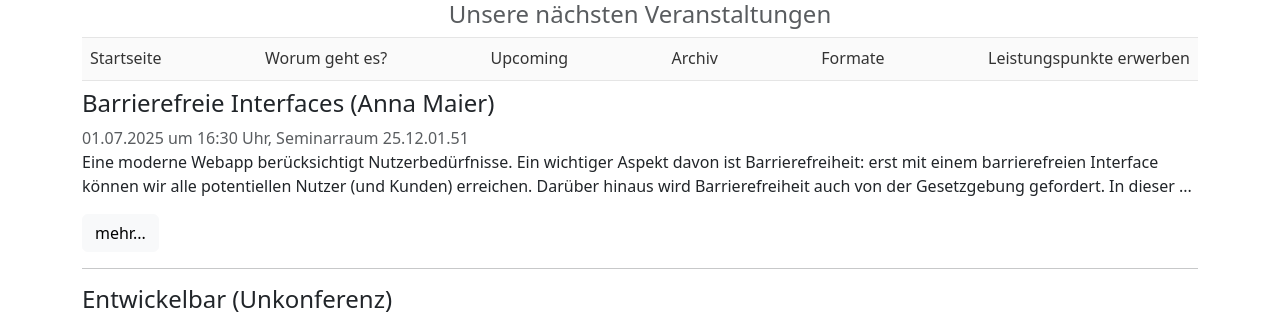
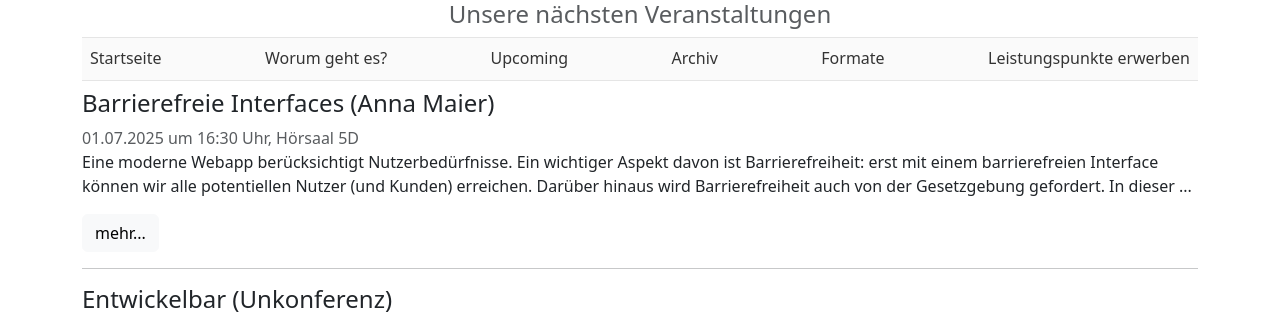
Before and after one commit to Softwareentwicklung-in-der-Praxis/Softwareentwicklung-in-der-Praxis.github.io, a Jekyll site: the page built from _pages/upcoming.md, in a window 1280 px wide. Shown: the top 322 px of the page. Built offline with Jekyll 4.4.1, drawn with Linux system fonts in a browser that asks for light colours.

Commit message:
Deploying to gh-pages from @ Softwareentwicklung-in-der-Praxis/Softwareentwicklung-in-der-Praxis.github.io@5e480bb8ba9aa5bcf41c867d78b941780a79706c 🚀

```diff
--- a/_posts/2025-07-01-barrierefreie-interfaces.md
+++ b/_posts/2025-07-01-barrierefreie-interfaces.md
@@ -7,7 +7,7 @@ sprecher: "Anna Maier"
 code: "SEP20250701"
 status: "upcoming"
 categories: sep event
-ort: "Seminarraum 25.12.01.51"
+ort: "Hörsaal 5D"
 zeit: "16:30"
 short: " Eine moderne Webapp berücksichtigt Nutzerbedürfnisse. Ein wichtiger Aspekt davon ist Barrierefreiheit: erst mit einem barrierefreien Interface können wir alle potentiellen Nutzer (und Kunden) erreichen. Darüber hinaus wird Barrierefreiheit auch von der Gesetzgebung gefordert. In dieser ..."
 ---
```
Also changed, not shown: 1 other file.
